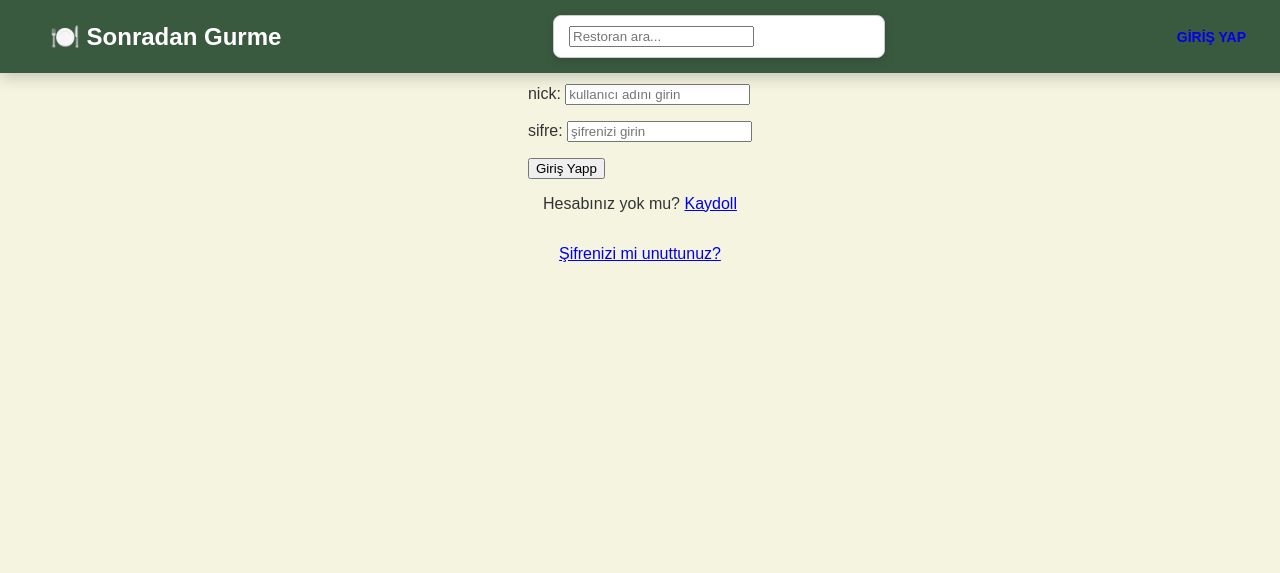
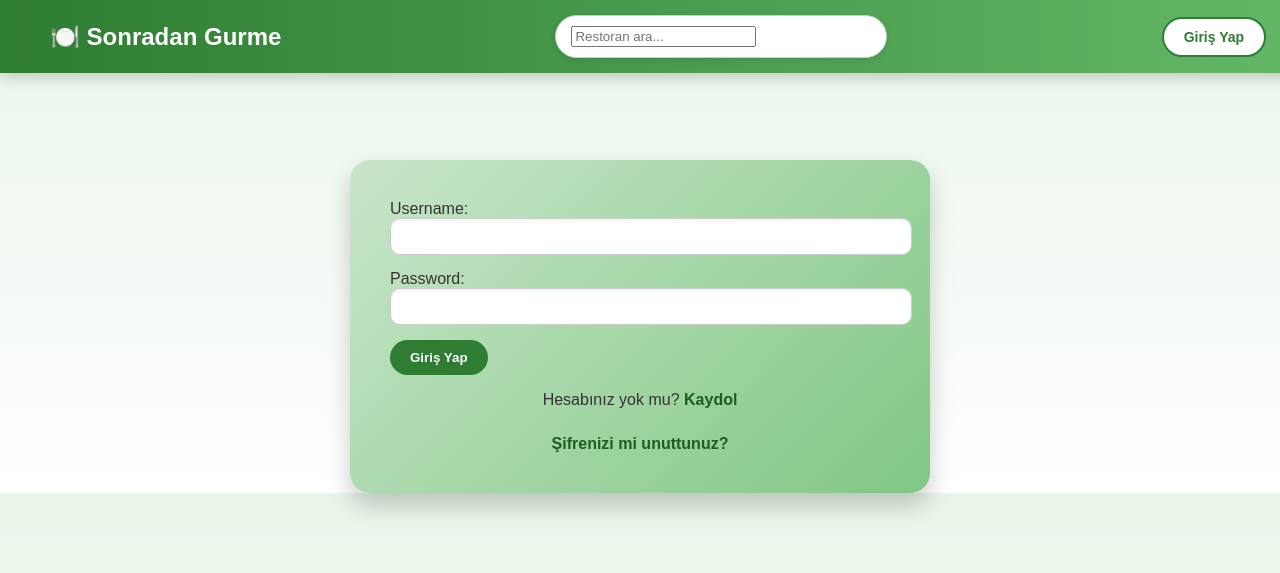
Before and after one commit to sude-tunc/Sonradan-Gurme, a Django app: page /users/login/ in a window 1280 px wide. Shown: the top 573 px of the page. Run offline with Django 5.2, Linux system fonts and the light colour scheme.

Commit message:
html kodlarına blok ekledni ve css deki renk düznelemeleri geliştirildi

```diff
--- a/static/css/styles.css
+++ b/static/css/styles.css
@@ -1,7 +1,7 @@
 /* Genel Stil */
 body {
     font-family: 'Poppins', sans-serif;
-    background: #f4f4e0;
+    background: linear-gradient(to bottom, #e8f5e9, #ffffff);
     color: #333;
     margin: 0;
     padding: 0;
@@ -12,7 +12,7 @@ body {
 
 /* Navbar */
 .navbar {
-    background: #3a5a40;
+    background: linear-gradient(to right, #2e7d32, #66bb6a);
     color: white;
     display: flex;
     justify-content: space-between;
@@ -34,16 +34,11 @@ body {
 .navbar .search-box {
     background: white;
     padding: 10px 15px;
-    border-radius: 8px;
+    border-radius: 25px;
     border: 1px solid #ccc;
     width: 300px;
-    box-shadow: 0px 3px 8px rgba(0, 0, 0, 0.15);
+    box-shadow: 0px 2px 6px rgba(0, 0, 0, 0.1);
     transition: 0.3s;
-}
-
-.navbar .search-box:focus {
-    border-color: #3a5a40;
-    box-shadow: 0px 3px 12px rgba(0, 0, 0, 0.3);
 }
 
 .navbar .buttons {
@@ -53,64 +48,182 @@ body {
 
 .navbar .btn {
     text-decoration: none;
-    padding: 12px 20px;
+    padding: 10px 20px;
     font-size: 14px;
-    border-radius: 5px;
+    border-radius: 20px;
     font-weight: bold;
     transition: 0.3s;
-    text-transform: uppercase;
+    background: white;
+    color: #2e7d32;
+    border: 2px solid #2e7d32;
 }
 
-.navbar .btn-primary {
-    background: #f4a261;
+.navbar .btn:hover {
+    background: #2e7d32;
     color: white;
 }
 
-.navbar .btn-primary:hover {
-    background: #e76f51;
+/* Hero Block */
+.hero-block {
+    background: linear-gradient(135deg, #a5d6a7, #66bb6a);
+    padding: 60px 40px;
+    border-radius: 20px;
+    box-shadow: 0px 15px 30px rgba(0, 0, 0, 0.2);
+    text-align: center;
+    margin-top: 160px;
+    max-width: 700px;
+    width: 90%;
+    transition: 0.3s;
 }
 
-.navbar .btn-secondary {
-    background: #2a9d8f;
-    color: white;
+.hero-block:hover {
+    transform: scale(1.02);
+    box-shadow: 0px 20px 40px rgba(0, 0, 0, 0.25);
 }
 
-.navbar .btn-secondary:hover {
-    background: #264653;
+.hero-block h1 {
+    font-size: 34px;
+    color: #1b5e20;
+    font-weight: bold;
+    margin-bottom: 15px;
 }
 
-/* Hero Section */
-.hero-container {
-    background: white;
-    padding: 40px;
-    border-radius: 15px;
-    box-shadow: 0px 5px 15px rgba(0, 0, 0, 0.2);
-    max-width: 600px;
-    text-align: center;
-    margin-top: 100px;
+.hero-block p {
+    font-size: 18px;
+    color: #2e7d32;
+    font-weight: 500;
+    margin: 0;
 }
 
-.hero-container h1 {
-    color: #3a5a40;
-    font-size: 28px;
+/* Login Container */
+.login-container, .register-container {
+    background: linear-gradient(135deg, #c8e6c9, #81c784);
+    padding: 40px;
+    border-radius: 20px;
+    box-shadow: 0px 12px 25px rgba(0, 0, 0, 0.2);
+    max-width: 500px;
+    width: 90%;
+    margin-top: 160px;
+    display: flex;
+    flex-direction: column;
+    align-items: center;
+    text-align: left;
+    transition: 0.3s ease;
+}
+
+.login-container input,
+.register-container input {
+    width: 100%;
+    padding: 10px;
+    margin-bottom: 15px;
+    border-radius: 10px;
+    border: 1px solid #ccc;
+    box-shadow: inset 0px 2px 4px rgba(0, 0, 0, 0.05);
+}
+
+.login-container button,
+.register-container button {
+    background: #2e7d32;
+    color: white;
+    padding: 10px 20px;
+    border: none;
+    border-radius: 20px;
     font-weight: bold;
+    cursor: pointer;
+    transition: 0.3s;
+}
+
+.login-container button:hover,
+.register-container button:hover {
+    background: #1b5e20;
+}
+
+.login-container a,
+.register-container a {
+    color: #1b5e20;
+    font-weight: bold;
+    text-decoration: none;
+    margin-top: 10px;
+}
+
+.login-container a:hover,
+.register-container a:hover {
+    text-decoration: underline;
+}
+
+/* Welcome Container */
+.welcome-container {
+    background: linear-gradient(135deg, #dcedc8, #a5d6a7);
+    padding: 50px;
+    border-radius: 20px;
+    box-shadow: 0px 15px 30px rgba(0, 0, 0, 0.15);
+    margin-top: 160px;
+    text-align: center;
+    max-width: 700px;
+    width: 90%;
+}
+
+.welcome-container p {
+    font-size: 20px;
+    color: #33691e;
     margin-bottom: 20px;
 }
 
-.hero-container p {
+.welcome-container a {
+    background-color: #2e7d32;
+    color: white;
+    padding: 12px 25px;
+    border-radius: 25px;
+    text-decoration: none;
+    font-weight: bold;
+    transition: 0.3s;
+}
+
+.welcome-container a:hover {
+    background-color: #1b5e20;
+}
+
+/* Profile Container */
+.profile-container {
+    background: linear-gradient(135deg, #c8e6c9, #a5d6a7);
+    padding: 40px;
+    border-radius: 20px;
+    box-shadow: 0px 12px 25px rgba(0, 0, 0, 0.15);
+    margin-top: 160px;
+    max-width: 500px;
+    width: 90%;
+    text-align: center;
+    color: #1b5e20;
+}
+
+.profile-container h2 {
+    font-size: 28px;
+    margin-bottom: 10px;
+}
+
+.profile-container p {
     font-size: 18px;
-    color: #264653;
-    margin-top: 10px;
+    margin: 5px 0;
+    font-weight: 500;
 }
 
 @media (max-width: 768px) {
     .navbar {
         flex-direction: column;
-        text-align: center;
         padding: 15px;
     }
 
-    .hero-container {
-        width: 90%;
+    .hero-block {
+        padding: 40px 20px;
+    }
+
+    .login-container,
+    .register-container,
+    .profile-container {
+        padding: 30px 20px;
+    }
+
+    .welcome-container {
+        padding: 30px 20px;
     }
 }
--- a/templates/main_page.html
+++ b/templates/main_page.html
@@ -1,11 +1,8 @@
 {% extends "base.html" %}
 
 {% block content %}
-<div class="container">
+<div class="hero-block">
     <h1>Sonradan Gurme'ye Hoşgeldiniz!</h1>
     <p>Yeni yemekler keşfetmeye hazır mısın?</p>
-    <div class="buttons">
-
-    </div>
 </div>
 {% endblock %}
--- a/templates/users/login.html
+++ b/templates/users/login.html
@@ -1,14 +1,19 @@
 {% extends "base.html" %}
 
-{% block title %}Giirşler Yapılsın{% endblock %}
-
 {% block content %}
-    <h2 class="center">Giriş Yap</h2>
+<div class="login-container">
     <form method="POST">
         {% csrf_token %}
-        {{ form.as_p }}
-        <button type="submit" class="btn btn-primary">Giriş Yapp</button>
+        <label for="username">Username:</label>
+        <input type="text" name="username" required>
+
+        <label for="password">Password:</label>
+        <input type="password" name="password" required>
+
+        <button type="submit">Giriş Yap</button>
     </form>
-    <p class="center">Hesabınız yok mu? <a href="{% url 'register' %}">Kaydoll</a></p>
-    <p class="center"><a href="{% url 'password_reset' %}">Şifrenizi mi unuttunuz?</a></p>
+
+    <p>Hesabınız yok mu? <a href="{% url 'register' %}">Kaydol</a></p>
+    <a href="{% url 'password_reset' %}">Şifrenizi mi unuttunuz?</a>
+</div>
 {% endblock %}
```
Also changed, not shown: templates/users/profile.html (+6 -10 lines), templates/users/register.html (+6 -5 lines), templates/users/welcome.html (+4 -3 lines), db.sqlite3.
